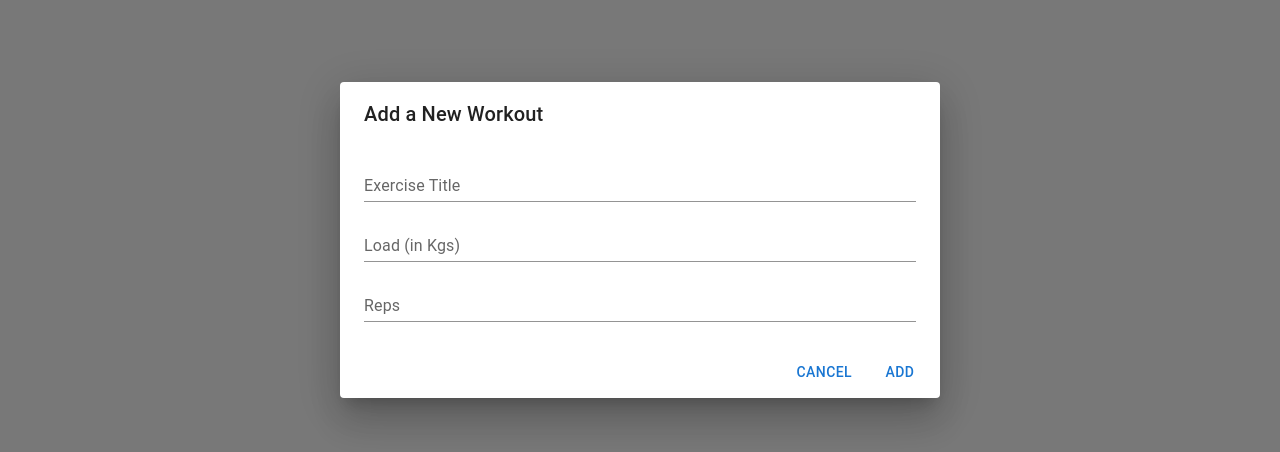
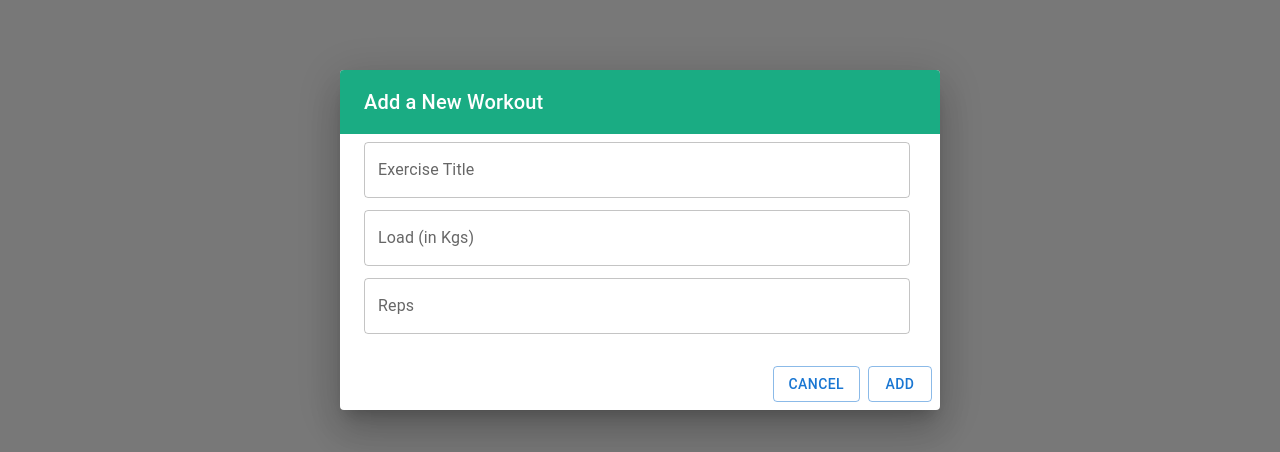
Before and after one commit to MaananBahl/WorkoutApp-MERN, a React (Create React App) app in the folder frontend/: page / in a window 1280 px wide. Both pictures are taken after a click on the button "+ ADD WORKOUT". Shown: the part 160-612 px from the top of the page. Built offline with nearby package versions, Linux system fonts and the light colour scheme; no server answers.

Commit message:
Added form validations

```diff
--- a/frontend/src/components/WorkoutForm.js
+++ b/frontend/src/components/WorkoutForm.js
@@ -13,6 +13,7 @@ const WorkoutForm = ({open, setOpen}) => {
   const [load, setLoad] = useState('');
   const [reps, setReps] = useState('');
   const [error, setError] = useState(null);
+  const [emptyFields, setEmptyFields] = useState([]);
 
   const handleClose = () => {
     setOpen(false);
@@ -34,6 +35,7 @@ const WorkoutForm = ({open, setOpen}) => {
 
     if(!response.ok){
         setError(json.error);
+        setEmptyFields(json.emptyFields);
     }
 
     if(response.ok){
@@ -41,20 +43,23 @@ const WorkoutForm = ({open, setOpen}) => {
         setLoad(null);
         setReps(null);
         setError(null);
+        setEmptyFields([]);
         console.log("New workout added");
         dispatch({
           type: 'CREATE_WORKOUT',
           payload: json
         })
+        setOpen(false);
     }
-    setOpen(false);
+
     // window.location.reload();
   }
 
   return (
     <div>
       <Dialog open={open} onClose={handleClose}>
-        <DialogTitle>Add a New Workout</DialogTitle>
+        <DialogTitle className="dialogTitle">Add a New Workout</DialogTitle>
+        { error!=null ? <div style={{color: "red", fontSize: '0.8rem', margin: '1.5rem 1rem 0 1.6rem'}}>{error}</div> : null}
         <DialogContent>
           <TextField
             autoFocus
@@ -63,9 +68,12 @@ const WorkoutForm = ({open, setOpen}) => {
             label="Exercise Title"
             type="text"
             fullWidth
-            variant="standard"
+            variant="outlined"
             onChange={(e) => setTitle(e.target.value)}
             value={title}
+            style={{width: "99%"}}
+            color={emptyFields.includes('title') ? "error" : "primary"}
+            className={emptyFields.includes('title') ? 'error' : ''}
           />
           <TextField
             autoFocus
@@ -74,9 +82,12 @@ const WorkoutForm = ({open, setOpen}) => {
             label="Load (in Kgs)"
             type="number"
             fullWidth
-            variant="standard"
+            variant="outlined"
             onChange={(e) => setLoad(e.target.value)}
             value={load}
+            style={{width: "99%"}}
+            color={emptyFields.includes('load') ? "error" : "primary"}
+            className={emptyFields.includes('load') ? 'error' : ''}
           />
           <TextField
             autoFocus
@@ -85,14 +96,17 @@ const WorkoutForm = ({open, setOpen}) => {
             label="Reps"
             type="number"
             fullWidth
-            variant="standard"
+            variant="outlined"
             onChange={(e) => setReps(e.target.value)}
             value={reps}
+            style={{width: "99%"}}
+            color={emptyFields.includes('reps') ? "error" : "primary"}
+            className={emptyFields.includes('reps') ? 'error' : ''}
           />
         </DialogContent>
         <DialogActions>
-          <Button onClick={handleClose}>Cancel</Button>
-          <Button onClick={handleAdd}>Add</Button>
+          <Button variant="outlined" onClick={handleClose}>Cancel</Button>
+          <Button variant="outlined" onClick={handleAdd}>Add</Button>
         </DialogActions>
       </Dialog>
     </div>
--- a/frontend/src/index.css
+++ b/frontend/src/index.css
@@ -1,5 +1,5 @@
 /* google font */
-@import url('https://fonts.googleapis.com/css2?family=Poppins:wght@300;400;500;600;800&family=VT323&display=swap');
+@import url("https://fonts.googleapis.com/css2?family=Poppins:wght@300;400;500;600;800&family=VT323&display=swap");
 
 /* layout */
 :root {
@@ -26,7 +26,7 @@ header a {
   color: #333;
   text-decoration: none;
 }
-.pages{
+.pages {
   max-width: 1400px;
   padding: 20px;
   margin: 0 auto;
@@ -34,7 +34,7 @@ header a {
 
 /* Home page styles */
 
-.home{
+.home {
   display: flex;
   align-items: center;
   justify-content: center;
@@ -42,34 +42,43 @@ header a {
   flex-wrap: wrap;
 }
 
-.workoutsContainer{
+.workoutsContainer {
   width: 270px;
   display: flex;
 }
 
-.workout_container{
-  padding: 12px 16px 0px 16px!important;
+.workout_container {
+  padding: 12px 16px 0px 16px !important;
 }
 
-/* Navbar page styles */
-
-.addButton{
-  margin-left: auto!important;
-  background: var(--primary)!important;
-  border: 0!important;
-  color: #fff!important;
-  padding: 10px!important;
-  font-family: "Poppins"!important;
-  border-radius: 4px!important;
-  cursor: pointer!important;
+.addButton {
+  margin-left: auto !important;
+  background: var(--primary) !important;
+  border: 0 !important;
+  color: #fff !important;
+  padding: 10px !important;
+  font-family: "Poppins" !important;
+  border-radius: 4px !important;
+  cursor: pointer !important;
 }
 
-.delete_button{
-  background-color: #e73535c9!important;
-  color: #fff!important;
+.delete_button {
+  background-color: #ddd !important;
+  color: black !important;
+  border-radius: 10px !important;
+  min-width: 40px !important;
 }
 
-.workout_title{
-  color: var(--primary)!important;
-  font-weight: bold!important;
+.workout_title {
+  color: var(--primary) !important;
+  font-weight: bold !important;
 }
+
+.dialogTitle {
+  background-color: var(--primary) !important;
+  color: #fff !important;
+}
+
+.error {
+  border: 1px solid var(--error) !important;
+}
```
Also changed, not shown: 1 other file (tests, documents, lock files or other folders).
